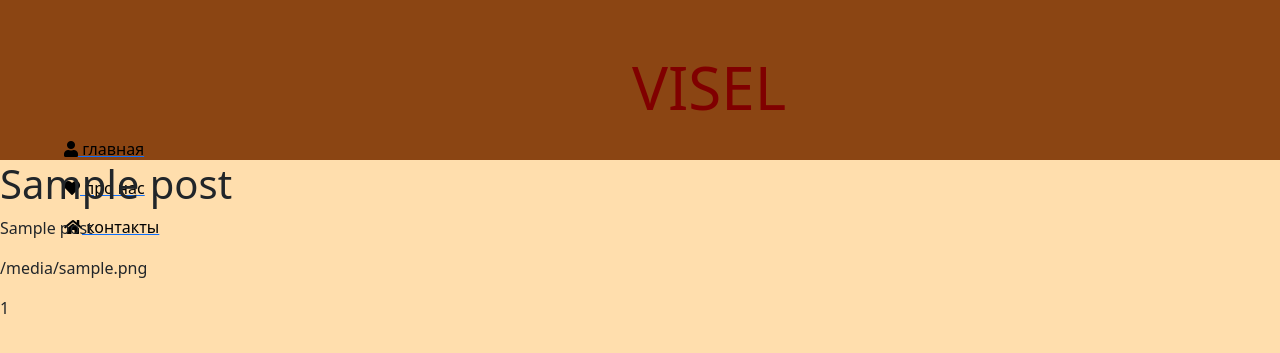
After one commit to Daniilwf/clothes_store, a Django app: template clothes_store/templates/main/details_views.html in a window 1280 px wide. The commit adds this page. Shown: the top 353 px of the page. Run offline with Django 3.2, Linux system fonts and the light colour scheme; the template is opened without the code that fills it: most values are stand-ins (such as "Sample title", 1, 10 or a date in 2020); some libraries are stand-ins or nearby versions.

Commit message:
Urls create

```diff
--- a/app_clothes_store/forms.py
+++ b/app_clothes_store/forms.py
@@ -1,3 +1,9 @@
+from .models import Cloth
 from django import forms
 
+from django.dorms import ModelForm
+
+
+
+
 #forms
--- a/app_clothes_store/urls.py
+++ b/app_clothes_store/urls.py
@@ -1,9 +1,11 @@
 from django.urls import path
-
 from . import views
 
 urlpatterns = [
     # ex: /polls/
     path('', views.display_images, name='load_name'),
+    path('about', views.about, name='about'),
+    path('contact', views.contact, name='contact'),
+    path('<int:pk>', views.NewClothes_store.as_view(context_object_name= 'post'), name='post-detail')
 
 ]
--- a/clothes_store/settings.py
+++ b/clothes_store/settings.py
@@ -84,8 +84,8 @@ DATABASES = {
     'default': {
         'ENGINE': 'django.db.backends.postgresql',
         'NAME': 'clothes_store_cloth',
-        'USER': 'hostpython',
-        'PASSWORD': '123',
+        'USER': 'postgres',
+        'PASSWORD': 'Sabaka000',
         'HOST': 'localhost',
         'PORT': '5432',
     }
@@ -112,7 +112,7 @@ AUTH_PASSWORD_VALIDATORS = [
 # Internationalization
 # https://docs.djangoproject.com/en/4.1/topics/i18n/
 
-LANGUAGE_CODE = 'en-us'
+LANGUAGE_CODE = 'ru'
 
 TIME_ZONE = 'UTC'
 
--- /dev/null
+++ b/clothes_store/static/main/css/main.css
@@ -0,0 +1,41 @@
+body {
+    background: NavajoWhite;
+}
+
+aside {
+    float: center;
+    background: SaddleBrown;
+    wid: 20%;
+    padding: 2.5%;
+    height: 20vh;
+    color: Maroon;
+    border-right: 5px Red;
+
+}
+aside img {
+    wid: 2px;
+    float: center;
+}
+
+aside .logo {
+    font-size: 60px;
+    margin-left: 600px;
+    font-weigh: bold;
+    position: relative;
+    top: 10px;
+    text-align: center;
+}
+
+aside ul {list-style: none}
+aside ul li {
+    color: Black;
+    display: block;
+    margin-top: 15px;
+    transition: transform .6s ease;
+}
+
+aside ul li:hover, aside ul a:hover{
+    color: Red;
+    text-decoration: none;
+    transform: scale(1.05);
+}
--- /dev/null
+++ b/clothes_store/templates/main/about.html
@@ -0,0 +1,31 @@
+{% load static %}
+
+<!doctype html>
+<html lang="en">
+<head>
+    <meta charset="UTF-8">
+    <meta name="viewport"
+          content="width=device-width, user-scalable=no, initial-scale=1.0, maximum-scale=1.0, minimum-scale=1.0">
+    <meta http-equiv="X-UA-Compatible" content="ie=edge">
+    <title>{% block title %} {% endblock %}</title>
+    <link href="https://cdn.jsdelivr.net/npm/bootstrap@5.3.0-alpha3/dist/css/bootstrap.min.css" rel="stylesheet" integrity="sha384-KK94CHFLLe+nY2dmCWGMq91rCGa5gtU4mk92HdvYe+M/SXH301p5ILy+dN9+nJOZ" crossorigin="anonymous">
+    <link rel="stylesheet" href="{% static 'main/css/main.css' %}">
+    <link rel="stylesheet" href="https://cdn.jsdelivr.net/npm/@fortawesome/fontawesome-free@6.2.1/css/fontawesome.min.css">
+    <link rel="stylesheet" href="https://use.fontawesome.com/releases/v5.8.2/css/all.css">
+</head>
+<body>
+    <aside>
+        <span class="logo">VISEL</span>
+        <ul>
+            <a href=""><li><i class="fas fa-user"></i> главная </li></a>
+            <a href="{% url 'about' %}"><li><i class="fas fa-heart"></i> про нас </li></a>
+            <a href="{% url 'contact' %}"><li><i class="fas fa-house"></i> контакты </li></a>
+        </ul>
+    </aside>
+    <main>
+        {% block content %}
+        {% endblock %}
+    </main>
+
+</body>
+</html>
--- /dev/null
+++ b/clothes_store/templates/main/details_views.html
@@ -0,0 +1,16 @@
+{% extends 'main/about.html' %}
+
+{% block title %} пост {% endblock %}
+
+
+{% block content %}
+    <div class="features">
+        <h1>{{ post.title }}</h1>
+        <p>{{ post.name_of_cloth }}</p>
+        <p>{{ post.path_to_image }}</p>
+        <p>{{ post.size }}</p>
+
+    </div>
+
+
+{% endblock %}
--- a/clothes_store/urls.py
+++ b/clothes_store/urls.py
@@ -21,6 +21,7 @@ from django.conf.urls.static import static
 urlpatterns = [
     path('admin/', admin.site.urls),
     path('', include('app_clothes_store.urls')),
+
 ]
 if settings.DEBUG:
     urlpatterns += static(settings.MEDIA_URL,
--- a/templates/image.html
+++ b/templates/image.html
@@ -1,9 +1,13 @@
+{% load static %}
+
 <!DOCTYPE html>
 <html lang="en">
 <head>
     <title>Django Display Images</title>
     <meta charset="utf-8">
     <link rel="stylesheet" href="https://maxcdn.bootstrapcdn.com/bootstrap/3.4.1/css/bootstrap.min.css">
+    <link rel="stylesheet" href="https://cdn.jsdelivr.net/npm/@fortawesome/fontawesome-free@6.2.1/css/fontawesome.min.css">
+    <link rel="stylesheet" href="https://use.fontawesome.com/releases/v5.8.2/css/all.css">
 </head>
 <body>
 <div class="container">
@@ -21,6 +25,7 @@
                 <td>
                     {% for images in cloth.path_to_image %}
                         <img src="/{{ BASE_DIR }}cloth_image/{{ images }}" width="120" alt=""/>
+
                     {% endfor %}
                 </td>
             </tr>
```
Also changed, not shown: app_clothes_store/views.py (+16 -0 lines), clothes_store/templates/main/contact.html (added, +8 -0 lines), clothes_store/wsgi.py (+0 -9 lines), 2 other files.
